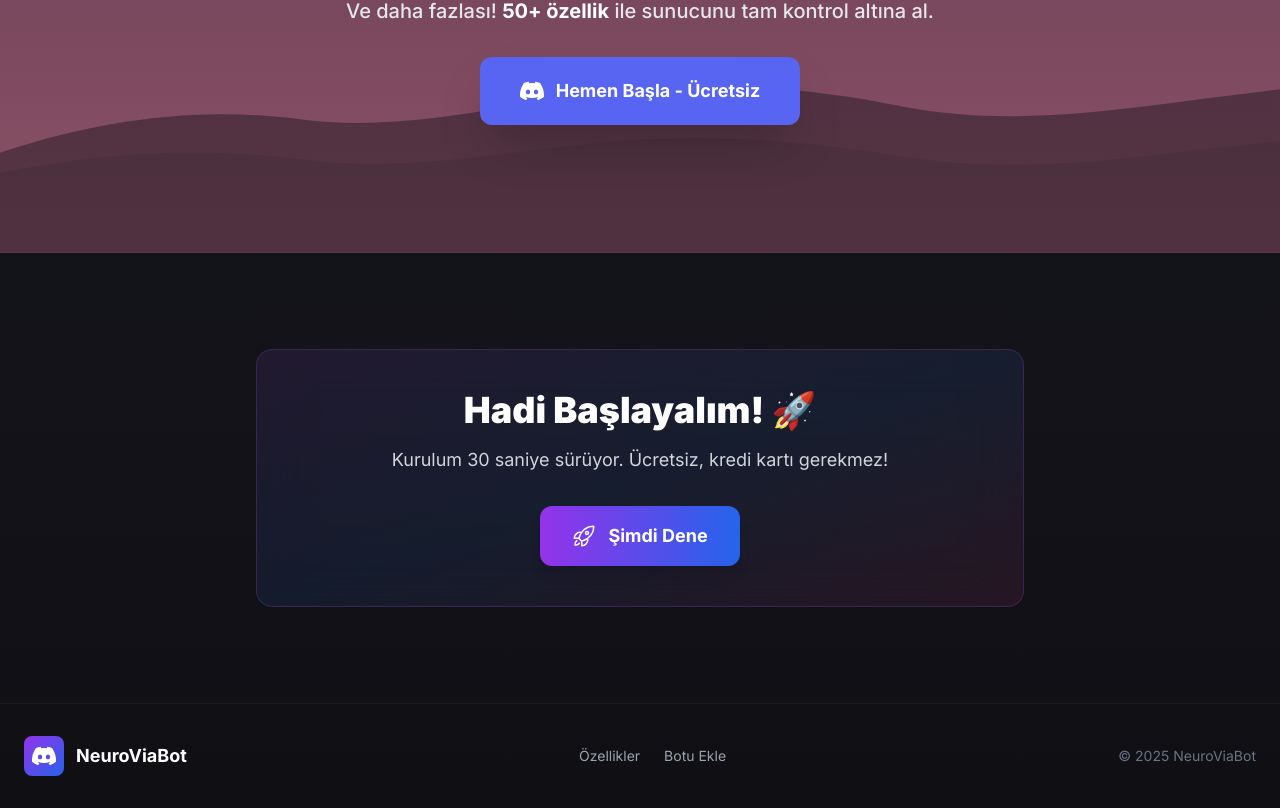
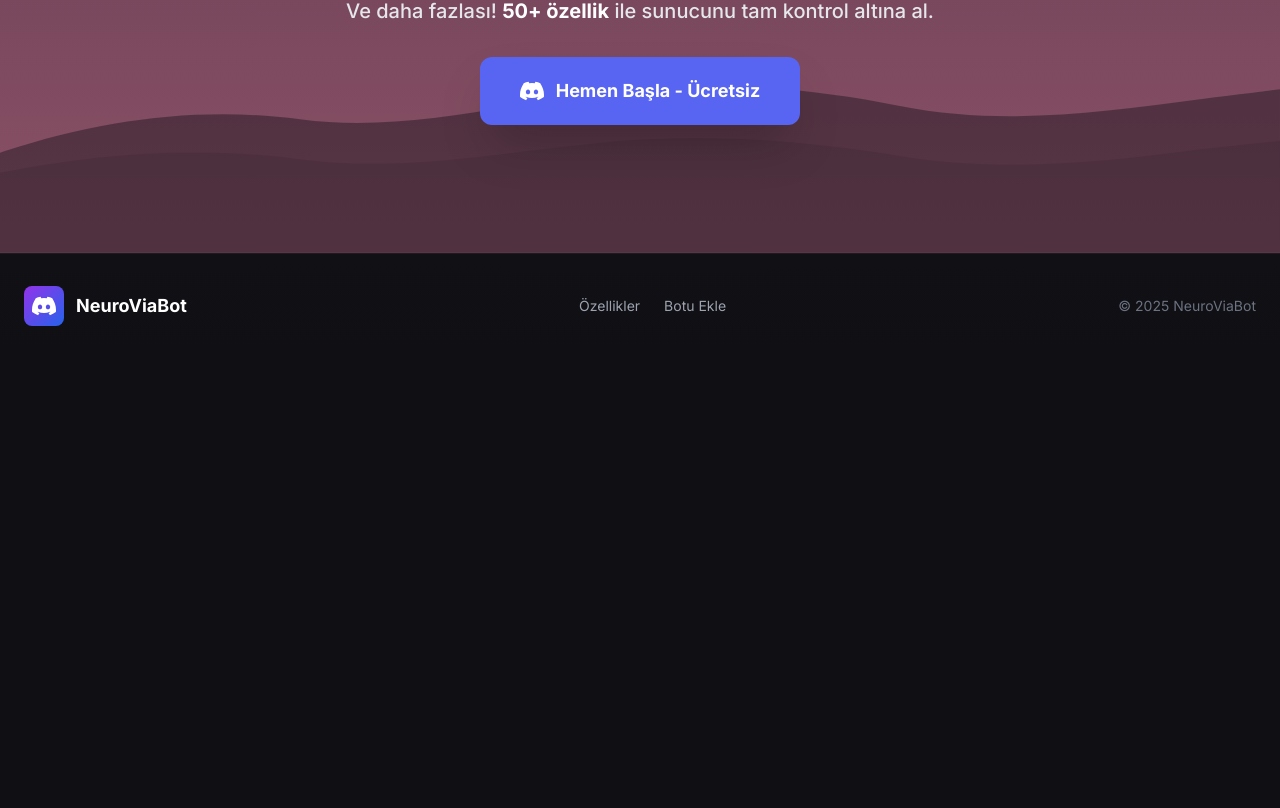
Before and after one commit to kxrk0/neuroviabot-discord, a Next.js app in the folder neuroviabot-frontend/: page / in a window 1280 px wide. Shown: the part 1883-2691 px from the top of the page. After the commit the page ends 2241 px from the top, so only its background shows below. Built offline with nearby package versions, Linux system fonts and the light colour scheme; no server answers.

Commit message:
feat: remove CTA section (Hadi BaÅŸlayalÄ±m) from homepage

```diff
--- a/neuroviabot-frontend/app/page.tsx
+++ b/neuroviabot-frontend/app/page.tsx
@@ -759,37 +759,6 @@ export default function Home() {
         </div>
       </section>
 
-      {/* CTA Section - Simplified */}
-      <section className="relative z-10 py-24 px-6">
-        <div className="max-w-3xl mx-auto text-center">
-        <motion.div
-            initial={{ opacity: 0, y: 20 }}
-          whileInView={{ opacity: 1, y: 0 }}
-          viewport={{ once: true }}
-            transition={{ duration: 0.5 }}
-            className="relative p-10 rounded-2xl bg-gradient-to-br from-purple-500/10 via-blue-500/10 to-pink-500/10 border border-purple-500/20 backdrop-blur-xl"
-        >
-            <div className="relative z-10">
-              <h2 className="text-3xl md:text-4xl font-black text-white mb-4">
-                Hadi Başlayalım! 🚀
-          </h2>
-              <p className="text-lg text-gray-300 mb-8">
-                Kurulum 30 saniye sürüyor. Ücretsiz, kredi kartı gerekmez!
-              </p>
-              <motion.a
-                href="https://discord.com/oauth2/authorize?response_type=code&redirect_uri=https%3A%2F%2Fneuroviabot.xyz%2Fapi%2Fauth%2Fcallback&scope=identify%20email%20guilds&client_id=773539215098249246"
-                whileHover={{ scale: 1.05 }}
-                whileTap={{ scale: 0.98 }}
-                className="inline-flex items-center gap-3 px-8 py-4 text-lg font-bold text-white bg-gradient-to-r from-purple-600 to-blue-600 rounded-xl shadow-lg hover:shadow-xl hover:shadow-purple-500/50 transition-all duration-300"
-              >
-            <RocketLaunchIcon className="w-6 h-6" />
-                <span>Şimdi Dene</span>
-              </motion.a>
-        </div>
-        </motion.div>
-        </div>
-      </section>
-
       {/* Footer - Simplified */}
       <footer className="relative z-10 py-8 px-6 border-t border-white/5">
         <div className="max-w-7xl mx-auto flex flex-col md:flex-row justify-between items-center gap-4">
```
Lines whose indentation alone changed are shown as unchanged.
